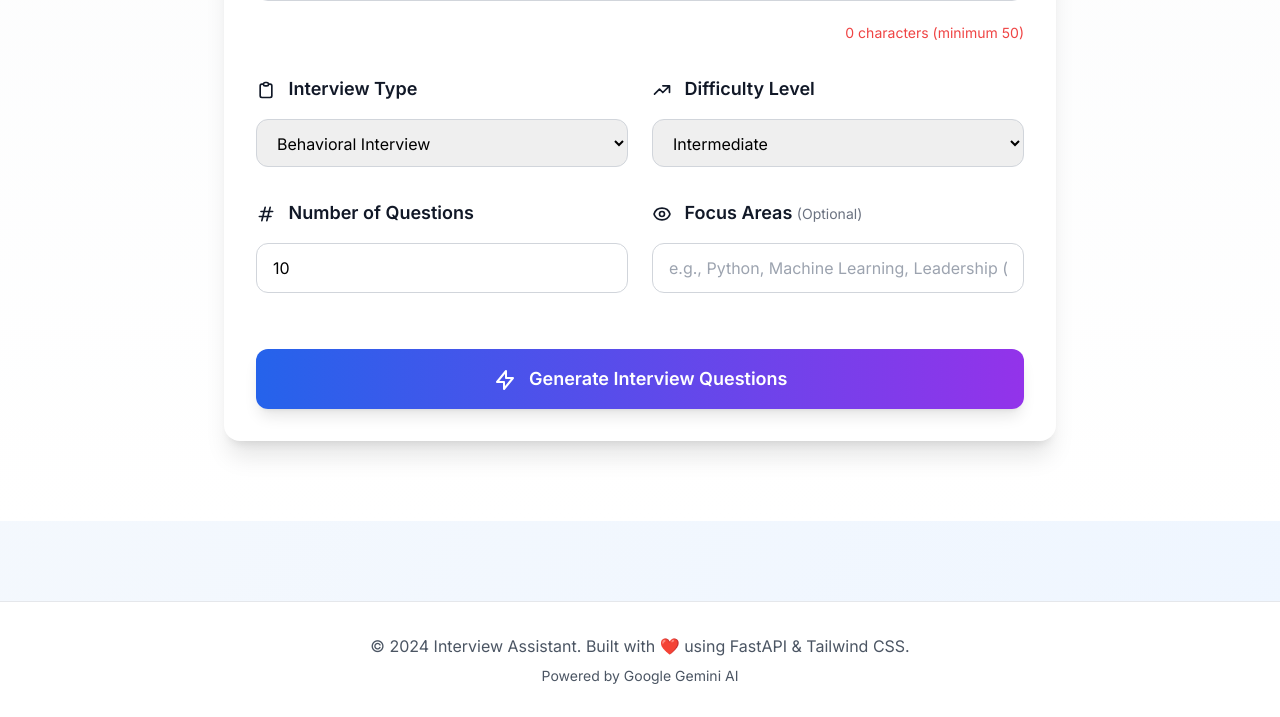
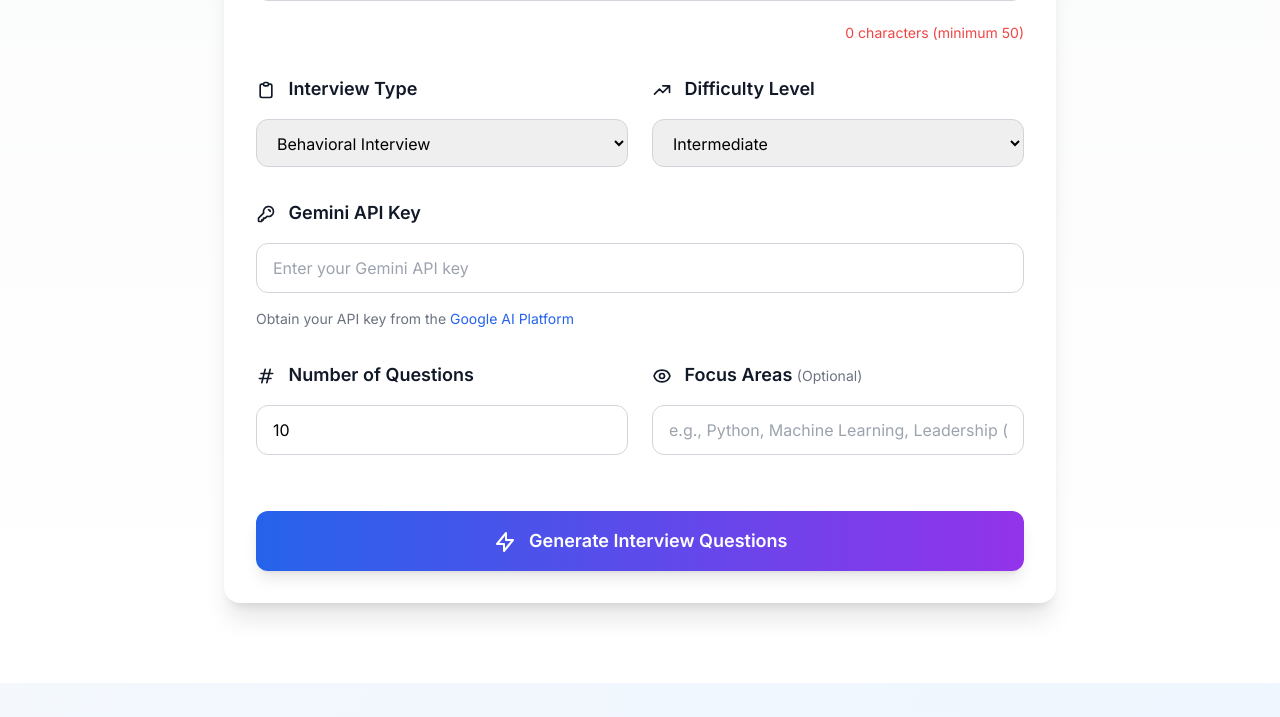
Before and after one commit to tarinders23/interview_assistant, a FastAPI app: page / in a window 1280 px wide. Shown: the part 1817-2534 px from the top of the page. Before the commit the page ends 2501 px from the top, so only its background shows below. Run offline with FastAPI, Linux system fonts and the light colour scheme; parts of the project's set-up code (start-up, migrations or seed data) failed here and were passed over; some libraries are stand-ins or nearby versions.

Commit message:
add API key from request body UI

```diff
--- a/src/api/main.py
+++ b/src/api/main.py
@@ -54,7 +54,6 @@ app.add_middleware(
 
 # Initialize services
 resume_parser = ResumeParser()
-question_agent = InterviewQuestionAgent()
 
 
 @app.get("/", response_class=HTMLResponse)
@@ -93,7 +92,8 @@ async def generate_questions_from_upload(
         description="Question difficulty level"
     ),
     num_questions: int = Form(10, ge=1, le=50, description="Number of questions"),
-    focus_areas: Optional[str] = Form(None, description="Comma-separated focus areas")
+    focus_areas: Optional[str] = Form(None, description="Comma-separated focus areas"),
+    api_key: str = Form(..., description="Gemini API key")
 ):
     """
     Generate interview questions from uploaded resume and job description.
@@ -135,6 +135,9 @@ async def generate_questions_from_upload(
         logger.info(f"Generating {num_questions} {round_type} questions")
 
         try:
+            # Create question agent with provided API key
+            question_agent = InterviewQuestionAgent(api_key=api_key)
+
             response = question_agent.generate_questions(
                 resume_text=resume_data.raw_text,
                 job_description=job_description,
@@ -160,7 +163,10 @@ async def generate_questions_from_upload(
 
 
 @app.post("/api/v1/generate-questions-json", response_model=QuestionGenerationResponse)
-async def generate_questions_from_json(request: QuestionGenerationRequest):
+async def generate_questions_from_json(
+    request: QuestionGenerationRequest,
+    api_key: str = Form(..., description="Gemini API key")
+):
     """
     Generate interview questions from JSON request.
 
@@ -175,6 +181,9 @@ async def generate_questions_from_json(request: QuestionGenerationRequest):
             f"Generating {request.num_questions} {request.round_type} questions "
             f"at {request.difficulty} level"
         )
+
+        # Create question agent with provided API key
+        question_agent = InterviewQuestionAgent(api_key=api_key)
 
         response = question_agent.generate_from_request(request)
 
--- a/src/config.py
+++ b/src/config.py
@@ -8,7 +8,7 @@ class Settings(BaseSettings):
     """Application settings loaded from environment variables."""
 
     # Google Gemini Configuration
-    gemini_api_key: str
+    gemini_api_key: Optional[str] = None  # Optional since we'll get it from the request
     model_name: str = "gemini-2.5-flash"
     temperature: float = 0.7
     max_tokens: int = 2000
--- a/static/js/app.js
+++ b/static/js/app.js
@@ -108,6 +108,25 @@ class InterviewAssistant {
         if (jobDescTextarea) {
             this.setupCharacterCounter(jobDescTextarea);
         }
+
+        // API Key handling
+        const apiKeyInput = document.getElementById('api_key');
+        if (apiKeyInput) {
+            // Try to load from localStorage
+            const savedApiKey = localStorage.getItem('gemini_api_key');
+            if (savedApiKey) {
+                apiKeyInput.value = savedApiKey;
+            }
+
+            // Save API key when input changes
+            apiKeyInput.addEventListener('change', () => {
+                if (apiKeyInput.value) {
+                    localStorage.setItem('gemini_api_key', apiKeyInput.value);
+                } else {
+                    localStorage.removeItem('gemini_api_key');
+                }
+            });
+        }
     }
 
     validateField(field) {
@@ -130,6 +149,9 @@ class InterviewAssistant {
         } else if (field.id === 'job_description' && value.length < 50) {
             isValid = false;
             errorMessage = 'Job description should be at least 50 characters';
+        } else if (field.id === 'api_key' && value.length < 20) {
+            isValid = false;
+            errorMessage = 'Please enter a valid Gemini API key';
         }
 
         this.showFieldError(field, isValid ? '' : errorMessage);
--- a/templates/index.html
+++ b/templates/index.html
@@ -162,6 +162,26 @@
             </div>
 
             <!-- Additional Options -->
+            <div class="grid grid-cols-1 gap-6">
+                <!-- API Key -->
+                <div class="space-y-4">
+                    <label for="api_key" class="block text-lg font-semibold text-gray-900">
+                        <svg class="w-5 h-5 inline mr-2" fill="none" stroke="currentColor" viewBox="0 0 24 24">
+                            <path stroke-linecap="round" stroke-linejoin="round" stroke-width="2" d="M15 7a2 2 0 012 2m4 0a6 6 0 01-7.743 5.743L11 17H9v2H7v2H4a1 1 0 01-1-1v-2.586a1 1 0 01.293-.707l5.964-5.964A6 6 0 1121 9z"></path>
+                        </svg>
+                        Gemini API Key
+                    </label>
+                    <input
+                        type="password"
+                        id="api_key"
+                        name="api_key"
+                        required
+                        placeholder="Enter your Gemini API key"
+                        class="w-full px-4 py-3 border border-gray-300 rounded-xl focus:ring-2 focus:ring-primary-500 focus:border-primary-500 transition-colors">
+                    <p class="text-sm text-gray-500">Obtain your API key from the <a href="https://ai.google.dev/" target="_blank" class="text-primary-600 hover:text-primary-700">Google AI Platform</a></p>
+                </div>
+            </div>
+
             <div class="grid grid-cols-1 md:grid-cols-2 gap-6">
                 <!-- Number of Questions -->
                 <div class="space-y-4">
```
Also changed, not shown: app/main.py (added, +20 -0 lines), app/model.py (added, +7 -0 lines), src/agent/interview_agent.py (+5 -4 lines).
